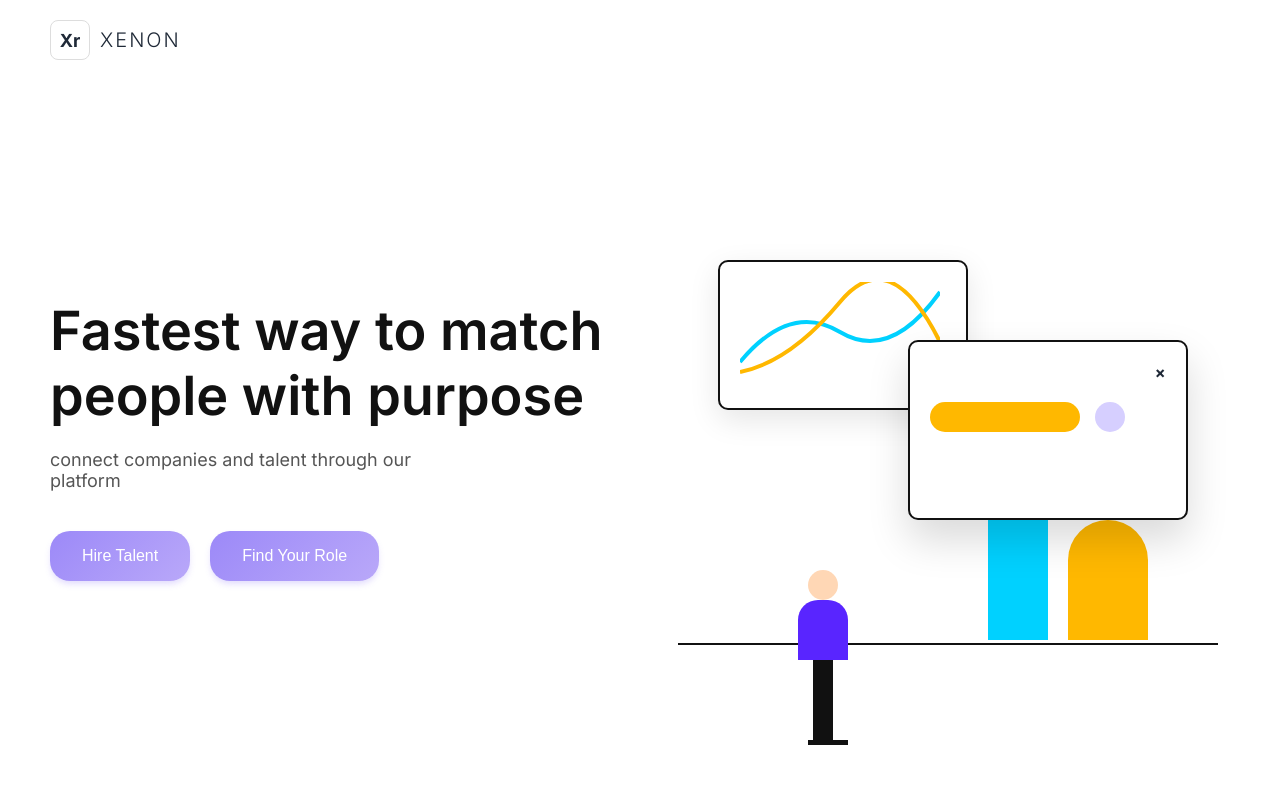
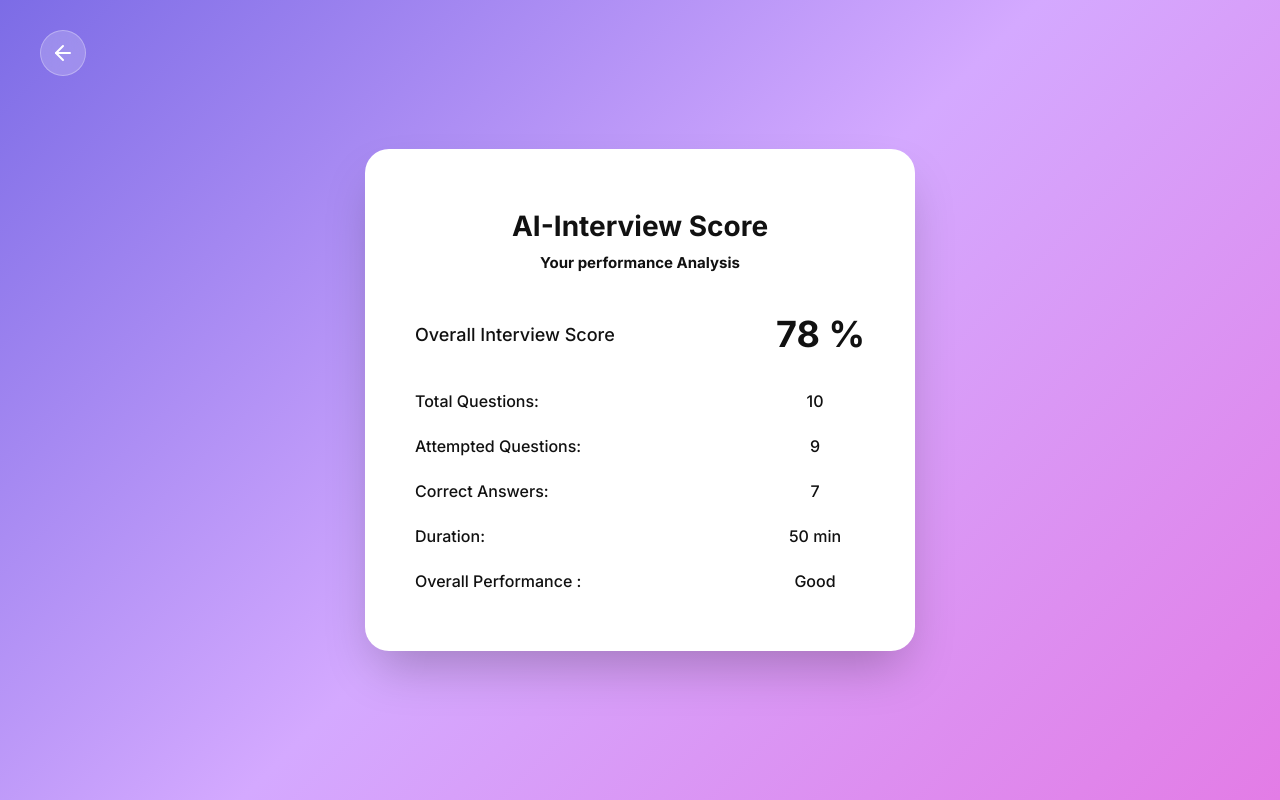
Before and after one commit to Maham-Javed/FYP_Project, a React (Vite) app: page /candidate-interview-score in a window 1280 px wide. Before the commit this address led to /. Built offline with nearby package versions, Linux system fonts and the light colour scheme.

Commit message:
feat: implement candidate interview flow with timer and navigation components

```diff
--- a/src/App.jsx
+++ b/src/App.jsx
@@ -16,6 +16,7 @@ import CandidateJobApply from './pages/CandidateJobApply';
 import CandidateAppliedJobs from './pages/CandidateAppliedJobs';
 import CandidateInterviewInfo from './pages/CandidateInterviewInfo';
 import CandidateInterview from './pages/CandidateInterview';
+import CandidateInterviewScore from './pages/CandidateInterviewScore';
 
 function App() {
   return (
@@ -37,6 +38,7 @@ function App() {
         <Route path="/candidate-applied-jobs" element={<CandidateAppliedJobs />} />
         <Route path="/candidate-interview-info" element={<CandidateInterviewInfo />} />
         <Route path="/candidate-interview" element={<CandidateInterview />} />
+        <Route path="/candidate-interview-score" element={<CandidateInterviewScore />} />
         <Route path="*" element={<Navigate to="/" />} />
       </Routes>
     </Router>
--- a/src/pages/CandidateInterview.jsx
+++ b/src/pages/CandidateInterview.jsx
@@ -5,9 +5,11 @@ import { FiHome, FiUsers, FiClipboard, FiLogOut, FiArrowLeft } from 'react-icons
 const CandidateInterview = () => {
   const navigate = useNavigate();
   const [candidate, setCandidate] = useState({ firstName: 'Sara', lastName: 'Akram', email: 'saraakram@gmail.com' });
-  const [timeLeft, setTimeLeft] = useState(120); // 2 minutes in seconds
+  const [timeLeft, setTimeLeft] = useState(300); // 5 minutes in seconds
   const [currentQuestion, setCurrentQuestion] = useState(1);
-  const totalQuestions = 6;
+  const [isSubmitting, setIsSubmitting] = useState(false);
+  const [showToast, setShowToast] = useState(false);
+  const totalQuestions = 10;
 
   useEffect(() => {
     // Load candidate profile
@@ -28,7 +30,7 @@ const CandidateInterview = () => {
 
   // Reset timer if question changes
   useEffect(() => {
-    setTimeLeft(120);
+    setTimeLeft(300);
   }, [currentQuestion]);
 
   const handleLogout = () => {
@@ -41,7 +43,11 @@ const CandidateInterview = () => {
       setCurrentQuestion(prev => prev + 1);
     } else {
       // Finished
-      navigate('/candidate-dashboard');
+      setIsSubmitting(true);
+      setShowToast(true);
+      setTimeout(() => {
+        navigate('/candidate-interview-score');
+      }, 3000);
     }
   };
 
@@ -52,9 +58,31 @@ const CandidateInterview = () => {
   };
 
   const initial = candidate.firstName.charAt(0).toUpperCase();
+  const displayNumbers = currentQuestion <= 5 ? [1, 2, 3, 4, 5] : [6, 7, 8, 9, 10];
 
   return (
     <div style={{ display: 'flex', minHeight: '100vh', background: '#FFFFFF', fontFamily: "'Inter', sans-serif" }}>
+      {showToast && (
+        <div style={{
+          position: 'fixed', top: '30px', left: '50%', transform: 'translateX(-50%)',
+          background: '#FFFFFF', padding: '16px 24px', borderRadius: '12px',
+          boxShadow: '0 8px 30px rgba(0,0,0,0.12)', zIndex: 9999, display: 'flex',
+          alignItems: 'center', gap: '15px', borderLeft: '5px solid var(--primary-color)',
+          animation: 'slideDown 0.5s cubic-bezier(0.175, 0.885, 0.32, 1.275) forwards',
+          minWidth: '340px'
+        }}>
+          <div style={{
+            background: 'var(--sidebar-active-bg)', color: 'var(--primary-color)', borderRadius: '50%', width: '28px', height: '28px',
+            display: 'flex', justifyContent: 'center', alignItems: 'center', fontWeight: 'bold', fontSize: '14px', flexShrink: 0
+          }}>
+            ✓
+          </div>
+          <div style={{ flex: 1 }}>
+            <h4 style={{ margin: 0, color: '#111', fontSize: '15px', fontWeight: 'bold' }}>Success</h4>
+            <p style={{ margin: '2px 0 0', color: '#4B5563', fontSize: '14px' }}>Interview has successfully submitted.</p>
+          </div>
+        </div>
+      )}
 
       {/* Sidebar */}
       <div style={{
@@ -179,16 +207,17 @@ const CandidateInterview = () => {
           {/* Progress Indicator */}
           <div style={{ padding: '30px 0', display: 'flex', justifyContent: 'center', alignItems: 'center', position: 'relative' }}>
             {/* The line connecting circles */}
-            <div style={{ position: 'absolute', top: '50%', left: '50%', transform: 'translate(-50%, -50%)', width: '380px', height: '2px', background: 'var(--primary-color)', zIndex: 0 }}></div>
+            <div style={{ position: 'absolute', top: '50%', left: '50%', transform: 'translate(-50%, -50%)', width: '300px', height: '2px', background: 'var(--primary-color)', zIndex: 0 }}></div>
 
-            <div style={{ display: 'flex', justifyContent: 'space-between', width: '400px', position: 'relative', zIndex: 1 }}>
-              {[1, 2, 3, 4, 5, 6].map(num => (
+            <div style={{ display: 'flex', justifyContent: 'space-between', width: '350px', position: 'relative', zIndex: 1 }}>
+              {displayNumbers.map(num => (
                 <div key={num} style={{
                   width: '45px', height: '45px', borderRadius: '50%', background: '#FFFFFF',
                   border: `2px solid var(--primary-color)`,
                   display: 'flex', justifyContent: 'center', alignItems: 'center',
                   fontSize: '16px', fontWeight: 'bold', color: '#111',
-                  boxShadow: num === currentQuestion ? '0 0 0 4px rgba(156, 137, 248, 0.2)' : 'none'
+                  boxShadow: num === currentQuestion ? '0 0 0 4px rgba(156, 137, 248, 0.2)' : 'none',
+                  transition: 'all 0.3s'
                 }}>
                   {num}
                 </div>
@@ -200,14 +229,15 @@ const CandidateInterview = () => {
           <div style={{ display: 'flex', justifyContent: 'center', paddingBottom: '10px' }}>
             <button
               onClick={handleNext}
+              disabled={isSubmitting}
               style={{
                 background: 'var(--primary-color)', color: 'white', border: 'none',
                 padding: '12px 60px', borderRadius: '30px', fontWeight: '500',
-                cursor: 'pointer', fontSize: '16px', transition: 'all 0.2s',
-                boxShadow: '0 4px 15px rgba(156, 137, 248, 0.4)'
+                cursor: isSubmitting ? 'not-allowed' : 'pointer', fontSize: '16px', transition: 'all 0.2s',
+                boxShadow: '0 4px 15px rgba(156, 137, 248, 0.4)', opacity: isSubmitting ? 0.7 : 1
               }}
             >
-              {currentQuestion === totalQuestions ? 'Submit' : 'Next'}
+              {isSubmitting ? 'Submitting...' : (currentQuestion === totalQuestions ? 'Submit' : 'Next')}
             </button>
           </div>
 
--- a/src/pages/CandidateInterviewInfo.jsx
+++ b/src/pages/CandidateInterviewInfo.jsx
@@ -52,7 +52,7 @@ const CandidateInterviewInfo = () => {
 
         <div style={{ display: 'flex', gap: '40px', marginBottom: '30px' }}>
           <h3 style={{ fontSize: '16px', fontWeight: 'bold', color: '#111', margin: 0 }}>
-            Interview Duration: <span style={{ fontWeight: 'normal', color: '#444', marginLeft: '10px' }}>25-30min</span>
+            Interview Duration: <span style={{ fontWeight: 'normal', color: '#444', marginLeft: '10px' }}>50 min</span>
           </h3>
         </div>
 
--- /dev/null
+++ b/src/pages/CandidateInterviewScore.jsx
@@ -0,0 +1,84 @@
+import React from 'react';
+import { useNavigate } from 'react-router-dom';
+import { FiArrowLeft } from 'react-icons/fi';
+
+const CandidateInterviewScore = () => {
+  const navigate = useNavigate();
+
+  return (
+    <div className="auth-container" style={{ position: 'relative', overflow: 'hidden' }}>
+
+      {/* Back button overlay */}
+      <div style={{ position: 'absolute', top: '30px', left: '40px', zIndex: 10 }}>
+        <button
+          onClick={() => navigate('/candidate-dashboard')}
+          style={{
+            background: 'rgba(255, 255, 255, 0.2)', backdropFilter: 'blur(10px)',
+            border: '1px solid rgba(255,255,255,0.3)', cursor: 'pointer',
+            display: 'flex', alignItems: 'center', padding: '10px', borderRadius: '50%',
+            color: 'white', transition: 'all 0.3s'
+          }}
+        >
+          <FiArrowLeft size={24} />
+        </button>
+      </div>
+
+      <div
+        className="auth-card"
+        style={{
+          maxWidth: '550px',
+          padding: '60px 50px',
+          animation: 'slideInRight 0.5s cubic-bezier(0.175, 0.885, 0.32, 1.275) forwards',
+          opacity: 0,
+          transform: 'translateX(50px)'
+        }}
+      >
+        <div style={{ textAlign: 'center', marginBottom: '40px' }}>
+          <h2 style={{ fontSize: '28px', fontWeight: 'bold', color: '#111', marginBottom: '10px' }}>
+            AI-Interview Score
+          </h2>
+          <p style={{ fontSize: '15px', fontWeight: 'bold', color: '#111', margin: 0 }}>
+            Your performance Analysis
+          </p>
+        </div>
+
+        <div style={{ display: 'flex', justifyContent: 'space-between', alignItems: 'center', marginBottom: '35px' }}>
+          <span style={{ fontSize: '18px', fontWeight: '500', color: '#111' }}>Overall Interview Score</span>
+          <span style={{ fontSize: '36px', fontWeight: 'bold', color: '#111' }}>78 %</span>
+        </div>
+
+        <div style={{ display: 'flex', flexDirection: 'column', gap: '25px' }}>
+
+          <div style={{ display: 'flex', justifyContent: 'space-between' }}>
+            <span style={{ fontSize: '16px', fontWeight: '500', color: '#111' }}>Total Questions:</span>
+            <span style={{ fontSize: '16px', fontWeight: '500', color: '#111', minWidth: '100px', textAlign: 'center' }}>10</span>
+          </div>
+
+          <div style={{ display: 'flex', justifyContent: 'space-between' }}>
+            <span style={{ fontSize: '16px', fontWeight: '500', color: '#111' }}>Attempted Questions:</span>
+            <span style={{ fontSize: '16px', fontWeight: '500', color: '#111', minWidth: '100px', textAlign: 'center' }}>9</span>
+          </div>
+
+          <div style={{ display: 'flex', justifyContent: 'space-between' }}>
+            <span style={{ fontSize: '16px', fontWeight: '500', color: '#111' }}>Correct Answers:</span>
+            <span style={{ fontSize: '16px', fontWeight: '500', color: '#111', minWidth: '100px', textAlign: 'center' }}>7</span>
+          </div>
+
+          <div style={{ display: 'flex', justifyContent: 'space-between' }}>
+            <span style={{ fontSize: '16px', fontWeight: '500', color: '#111' }}>Duration:</span>
+            <span style={{ fontSize: '16px', fontWeight: '500', color: '#111', minWidth: '100px', textAlign: 'center' }}>50 min</span>
+          </div>
+
+          <div style={{ display: 'flex', justifyContent: 'space-between' }}>
+            <span style={{ fontSize: '16px', fontWeight: '500', color: '#111' }}>Overall Performance :</span>
+            <span style={{ fontSize: '16px', fontWeight: '500', color: '#111', minWidth: '100px', textAlign: 'center' }}>Good</span>
+          </div>
+
+        </div>
+
+      </div>
+    </div>
+  );
+};
+
+export default CandidateInterviewScore;
```
